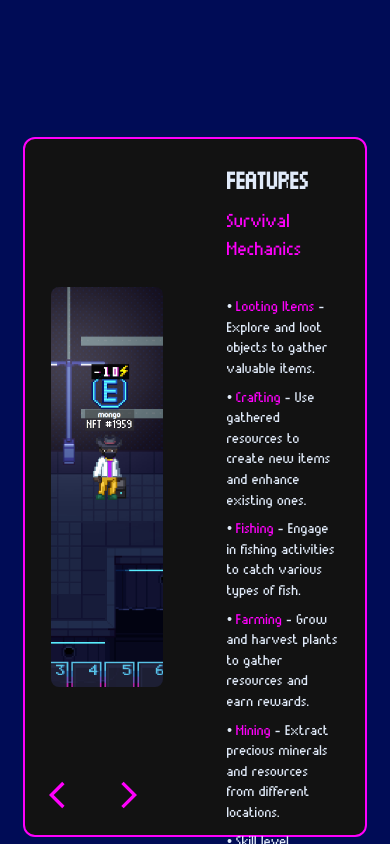
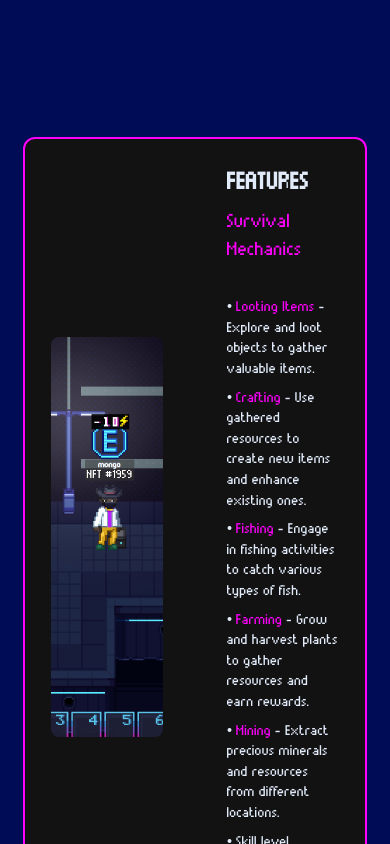
Before and after one commit to gammahazard/CyberVerse-v2, a Next.js app: page / in a window 390 px wide. Shown: the part 940-1784 px from the top of the page. Built offline with nearby package versions, Linux system fonts and the light colour scheme.

Commit message:
increase feature height on mobile

```diff
--- a/src/components/Features.tsx
+++ b/src/components/Features.tsx
@@ -100,7 +100,7 @@ const Features = () => {
         borderRadius: '12px',
         padding: isMobile ? '10px' : '20px',
         position: 'relative',
-        minHeight: isMobile ? '700px' : 'auto',
+        minHeight: isMobile ? '800px' : 'auto',
         height: isMobile ? 'auto' : 'auto'
       }}
     >
```
